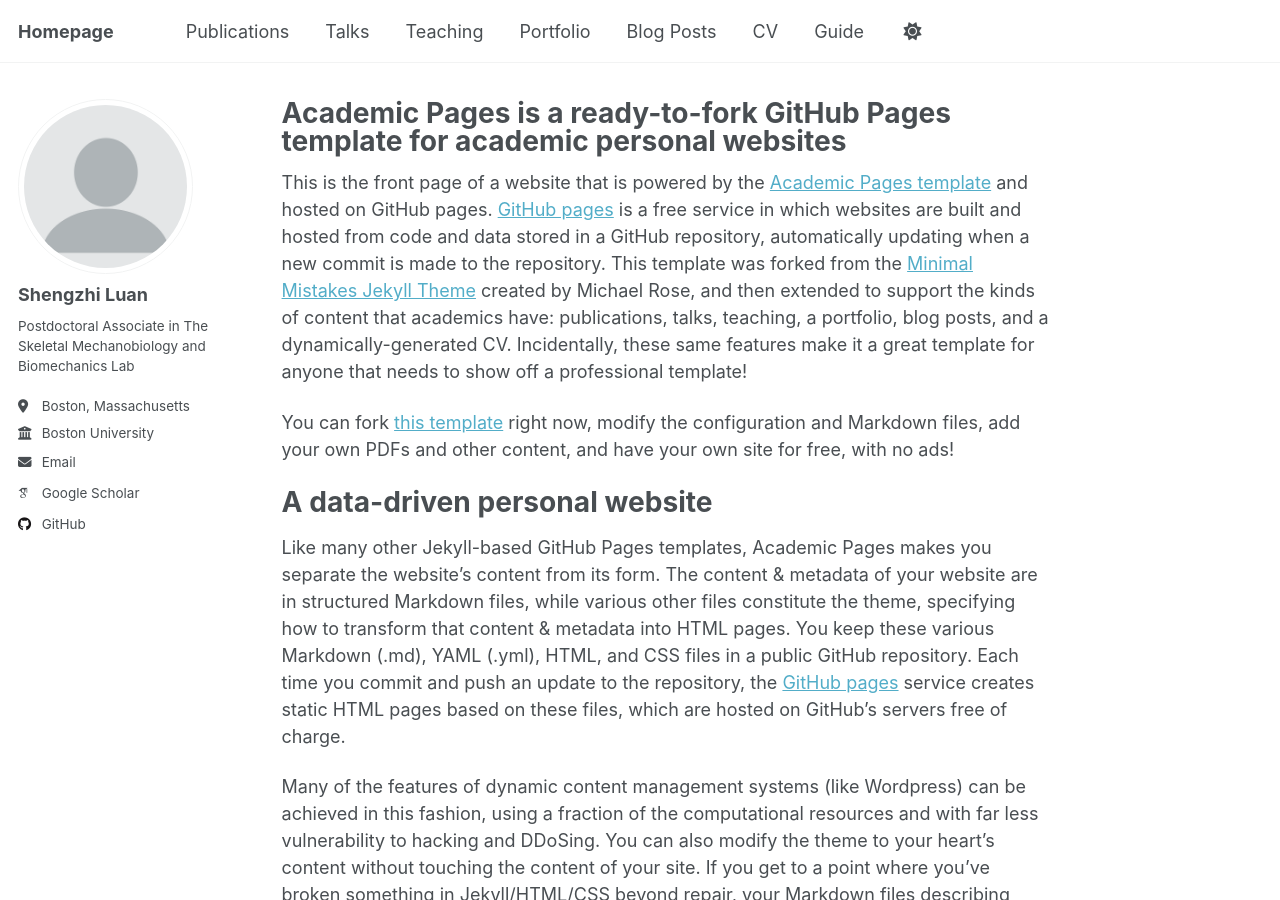
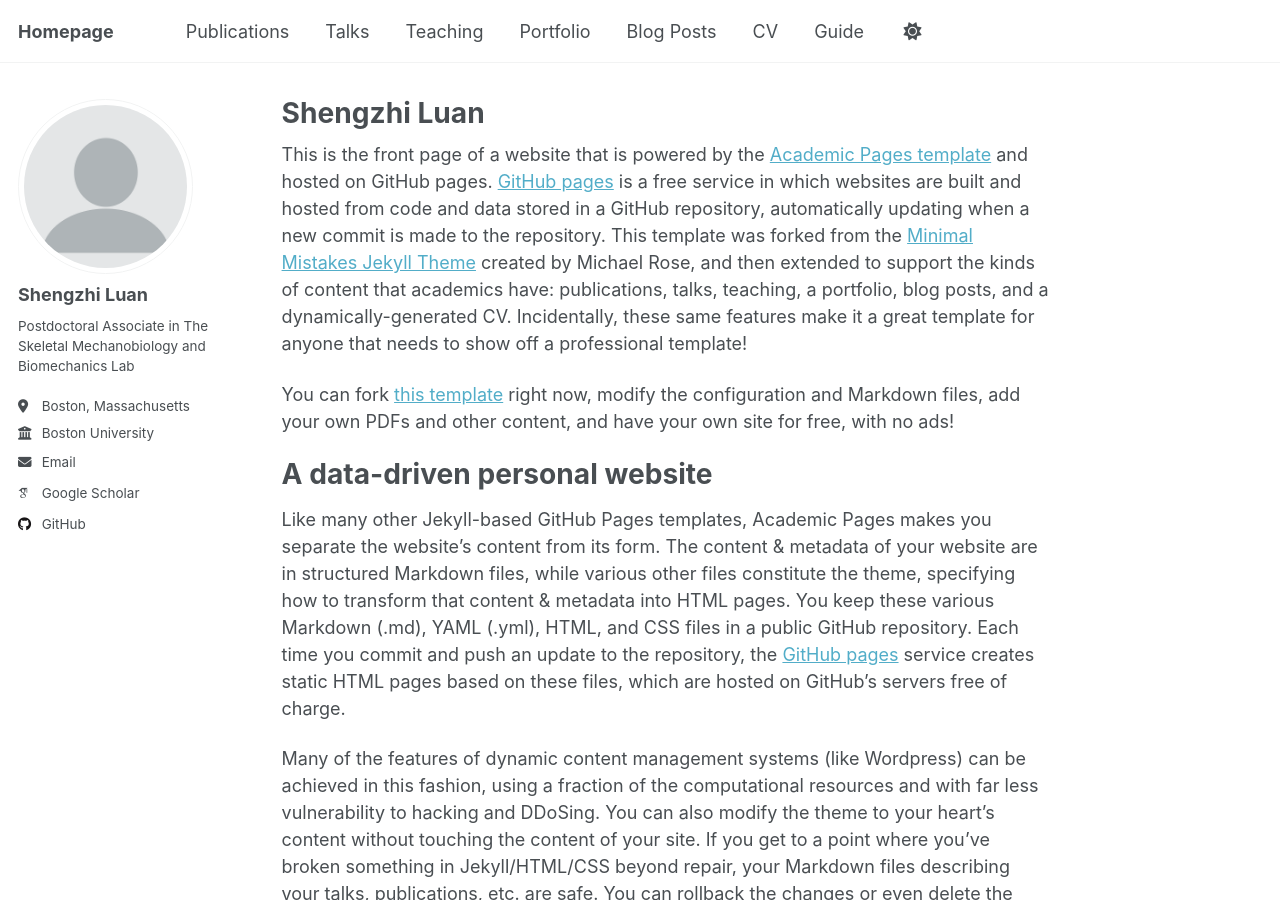
Before and after one commit to ShengzhiLuan/ShengzhiLuan.github.io, a Jekyll site: the page built from _pages/about.md, in a window 1280 px wide and 900 px high. Built offline with Jekyll 4.4.1, drawn with Linux system fonts in a browser that asks for light colours; some web fonts are replaced; a script that is not in the unit is left out.

Commit message:
Update about.md

```diff
--- a/_pages/about.md
+++ b/_pages/about.md
@@ -1,6 +1,6 @@
 ---
 permalink: /
-title: "Academic Pages is a ready-to-fork GitHub Pages template for academic personal websites"
+title: "Shengzhi Luan"
 author_profile: true
 redirect_from:
   - /about/
```
